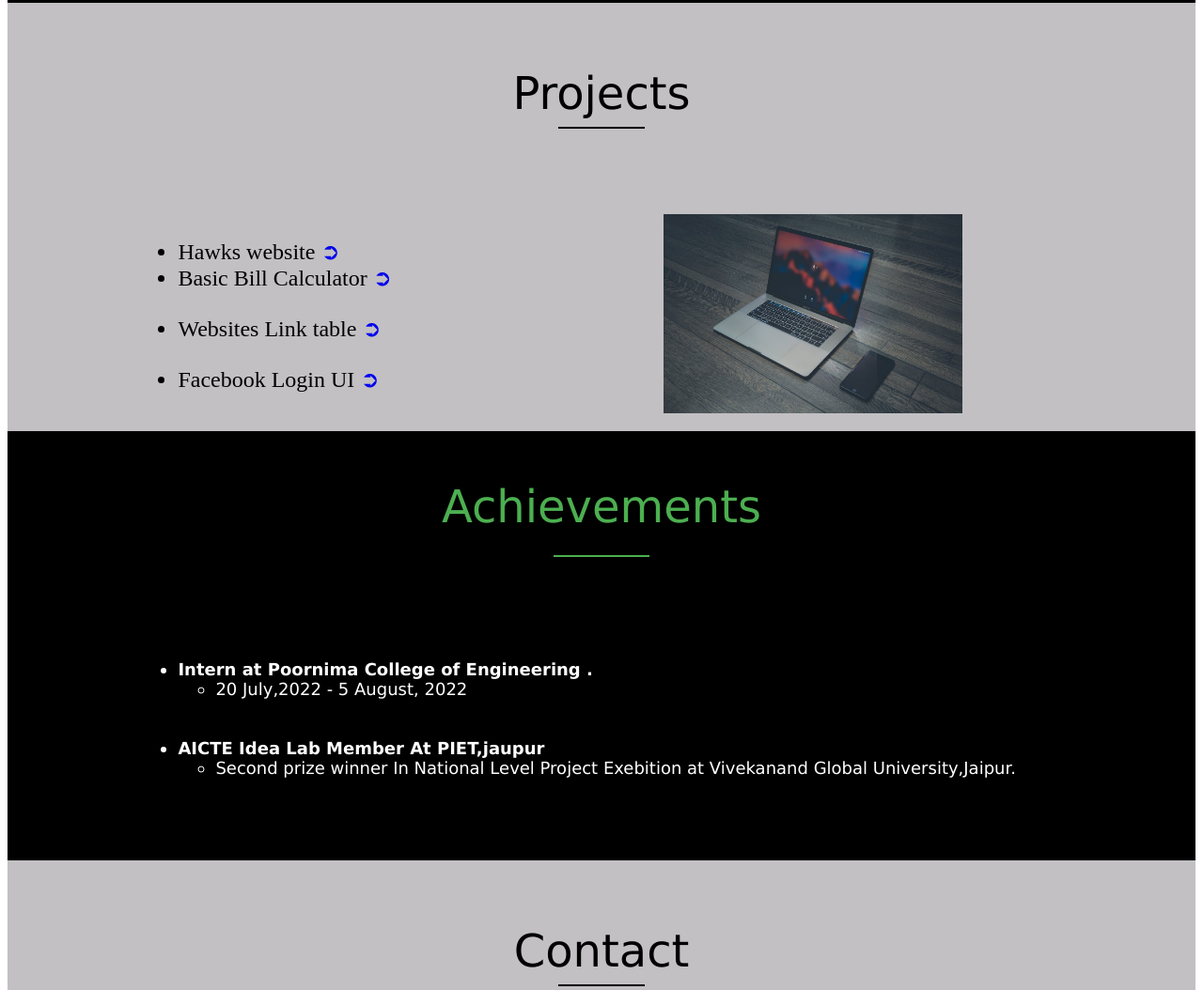
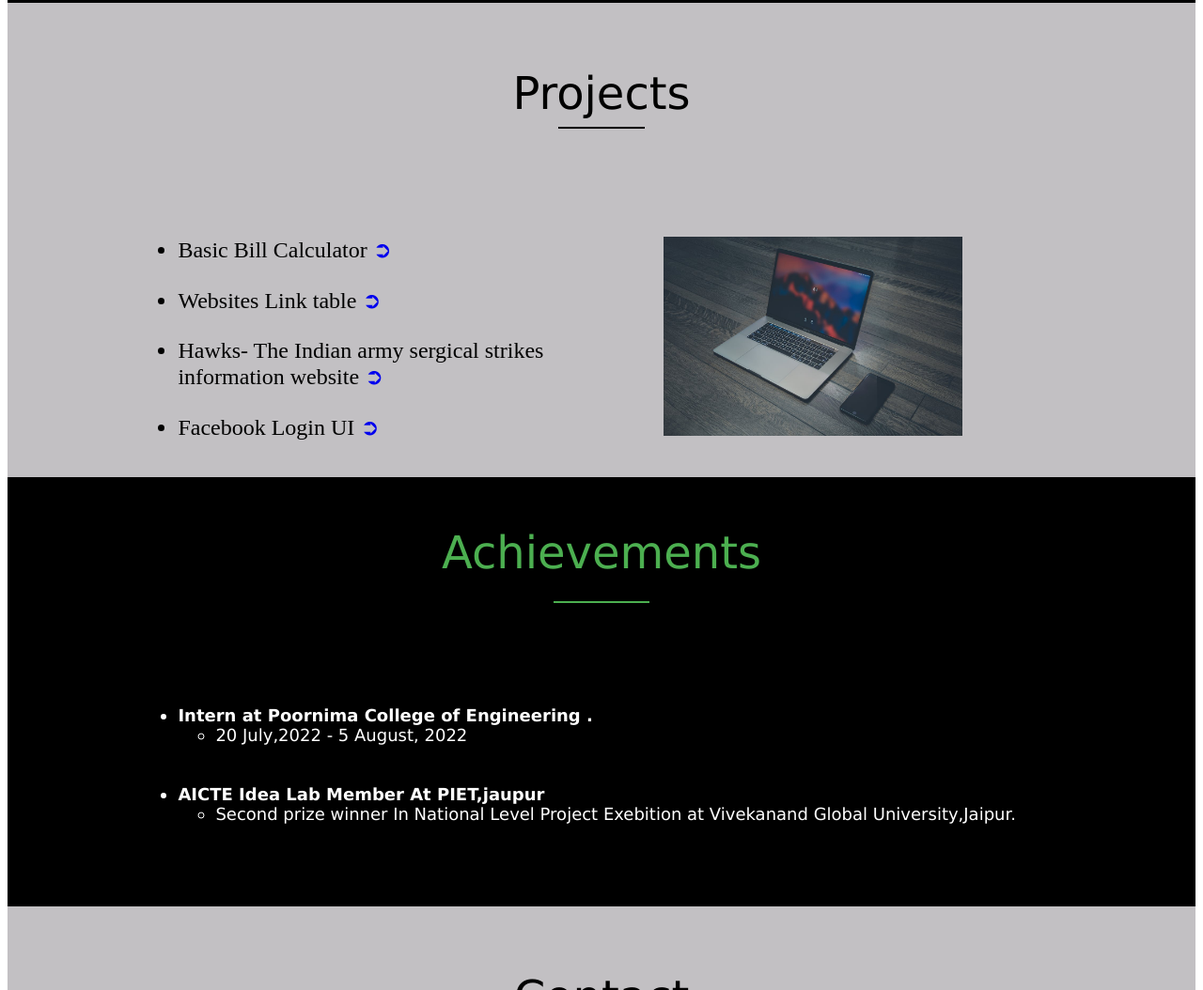
Before and after one commit to Mohitkumar202075/mohit-s-portfolio, a plain HTML site: page index.html in a window 1280 px wide. Shown: the part 974-2028 px from the top of the page at 94% size. Drawn offline with Linux system fonts and the light colour scheme.

Commit message:
Update index.html

```diff
--- a/index.html
+++ b/index.html
@@ -217,13 +217,6 @@
 								size="5" color="black">
 								<ul>
 									<li>
-										Hawks website
-										<a href="Hawks/index.html"
-										target="_blank"  style="text-decoration:none">
-											 ➲
-										</a>
-									</li>
-									<li>
 										Basic Bill Calculator
 										<a href="Hawks/price.html"
 										target="_blank"  style="text-decoration:none">
@@ -240,13 +233,13 @@
 										</a>
 									</li>
 
-									<!-- <li>
+									<li>
 										<hr color="#c2c0c3">
-										Calendar
-										<a href="#" style="text-decoration:none">
+										Hawks- The Indian army sergical strikes information website
+										<a href="Hawks/index.html" style="text-decoration:none">
 											 ➲
 										</a>
-									</li> -->
+									</li>
 
 									<li>
 										<hr color="#c2c0c3">
```
